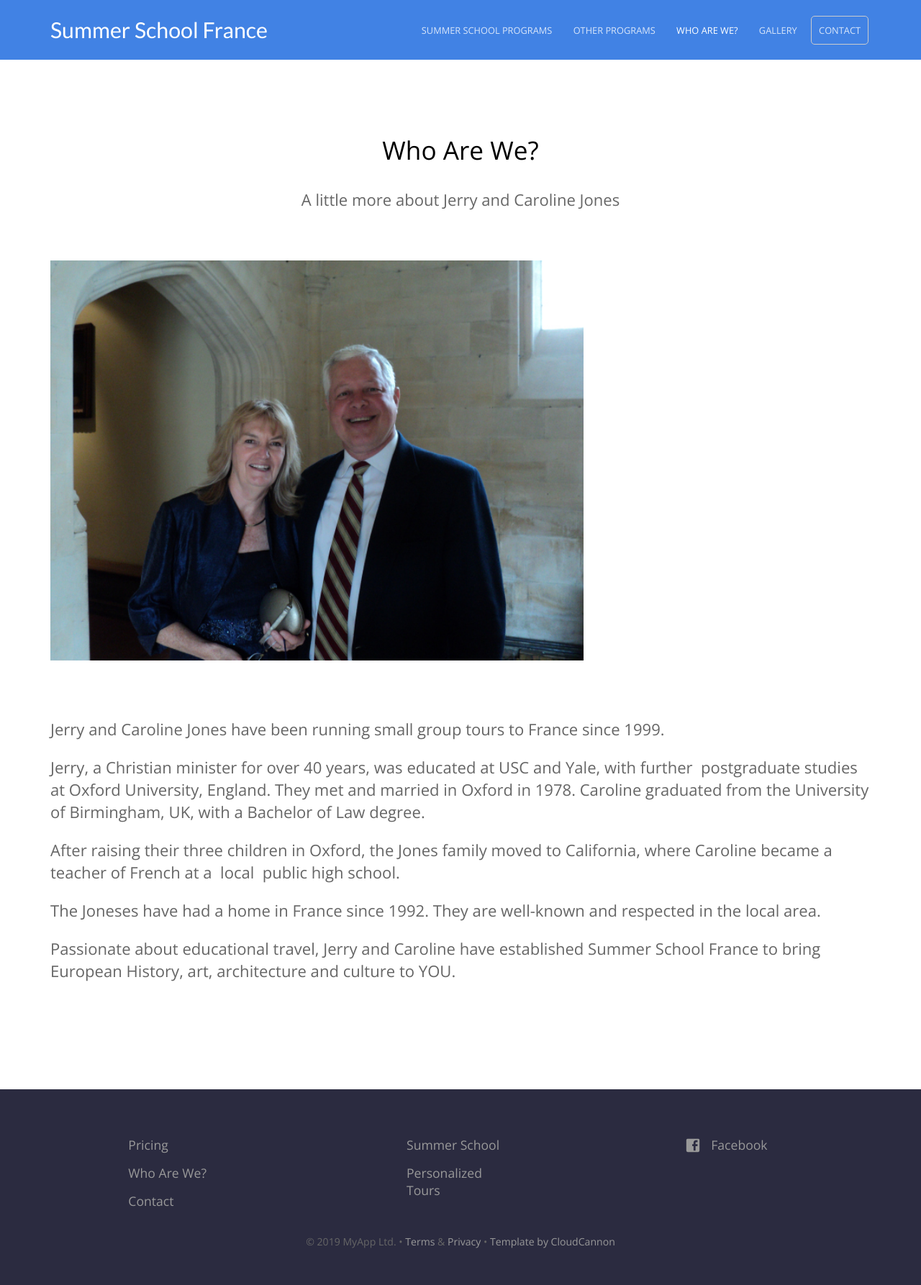
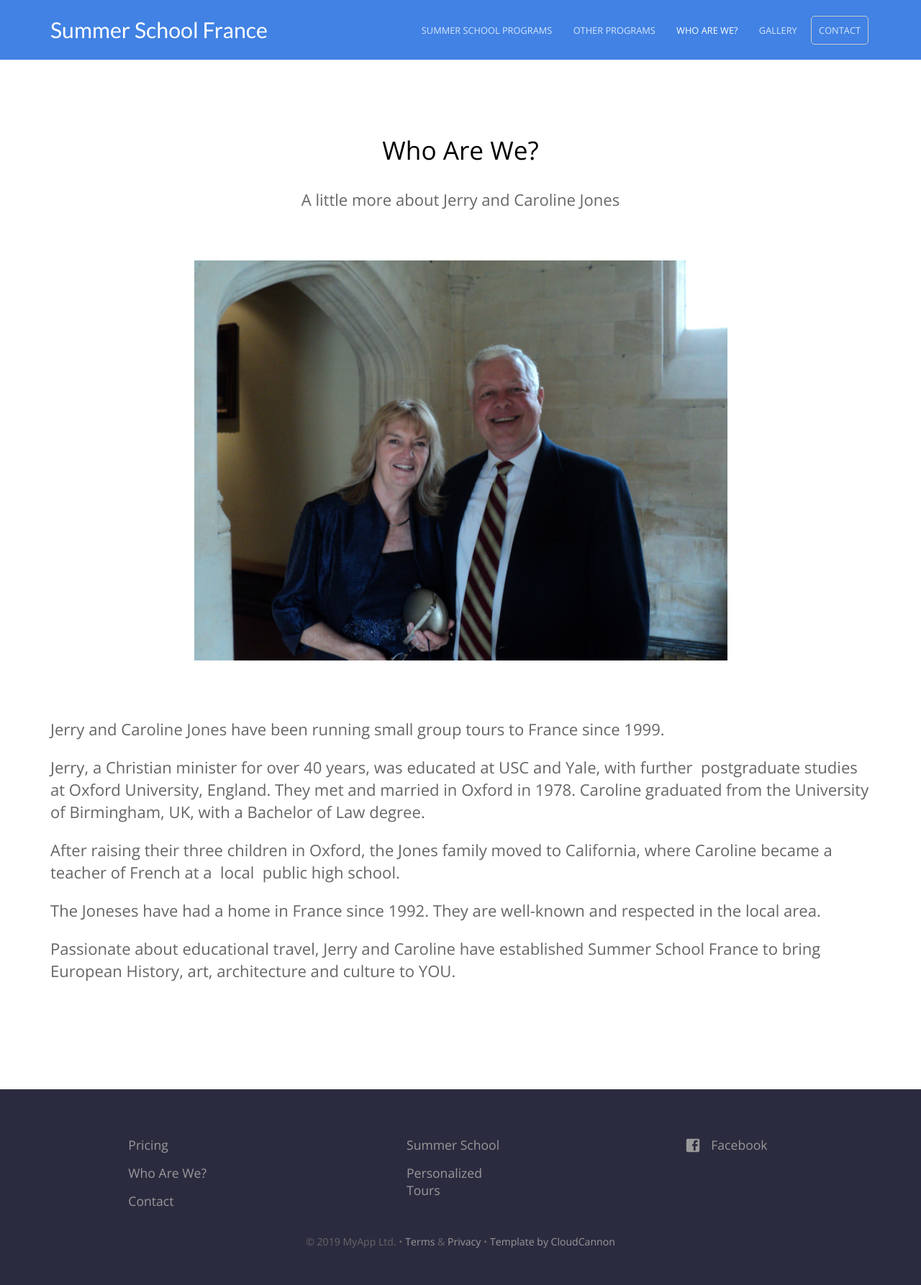
Before and after one commit to baritchie/project1, a Jekyll site: the page built from whoweare.html, in a window 1280 px wide. Shown: the whole page at 72% size. Built offline with Jekyll 4.4.1, drawn with Linux system fonts in a browser that asks for light colours.

Commit message:
Updated '_sass/whoarewe.scss' via CloudCannon

```diff
--- a/_sass/whoarewe.scss
+++ b/_sass/whoarewe.scss
@@ -6,4 +6,7 @@
             max-width: 65%;
         }
     }
+    .image {
+        text-align: center;
+    }
 }
```
